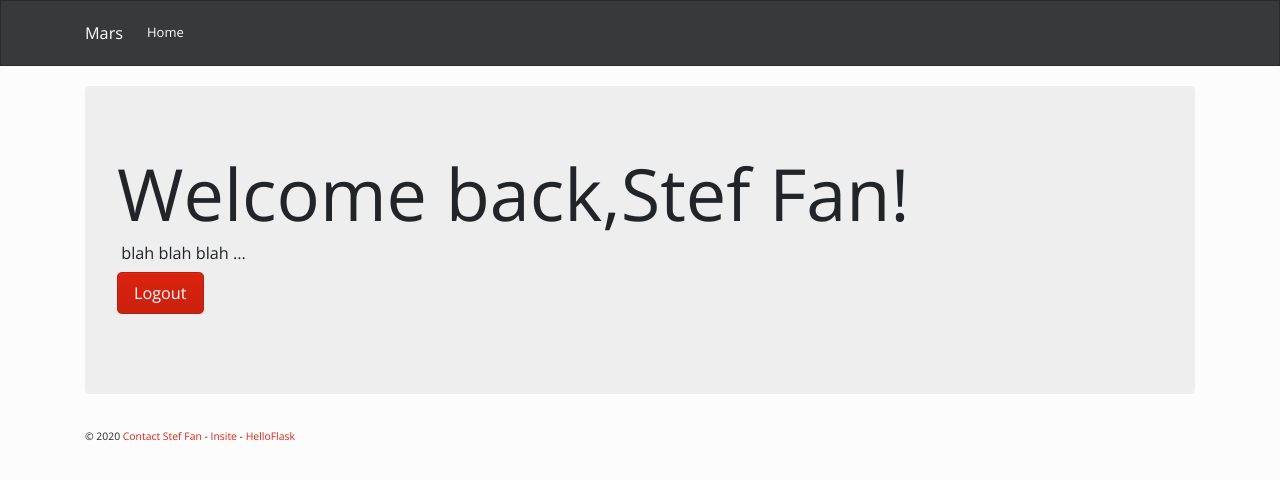
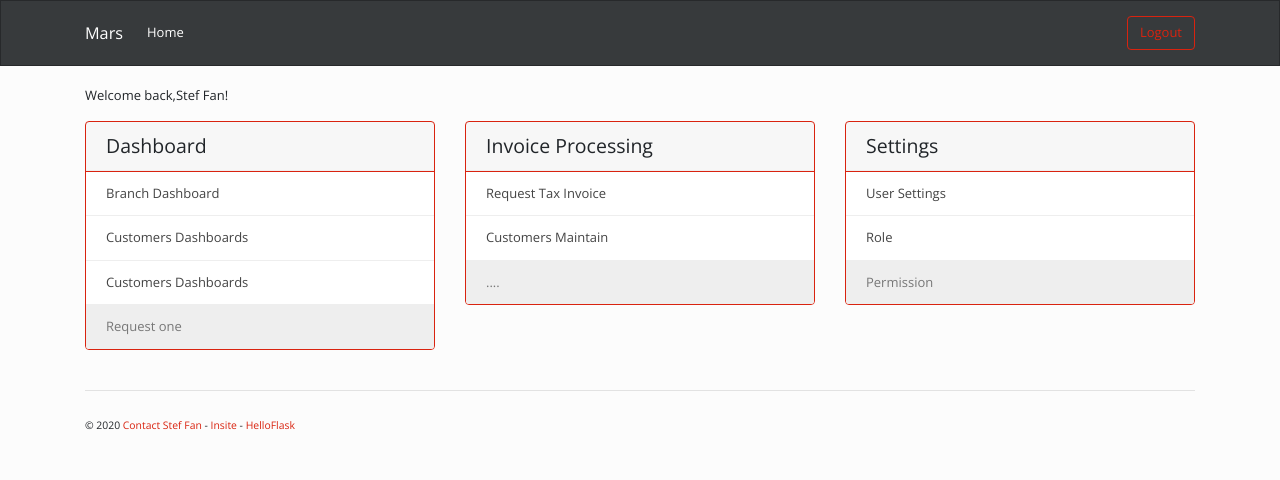
Before and after one commit to astoc-fan/mars, a Flask app: page / in a window 1280 px wide. Shown: the top 480 px of the page. Run offline with Flask 2, Linux system fonts and the light colour scheme; a user stored in the database is signed in; some libraries are stand-ins or nearby versions.

Commit message:
Update index cards

```diff
--- a/mars/templates/base.html
+++ b/mars/templates/base.html
@@ -24,10 +24,19 @@
                 <span class="navbar-toggler-icon"></span>
             </button>
             <div class="collapse navbar-collapse" id="navbarColor02">
-                <ul class="navbar-nav mr-auto">
+                <div class="navbar-nav mr-auto">
                     {{ render_nav_item('main.index', 'Home') }}
                     {#                    {{ render_nav_item('main.about', 'About') }}#}
-                </ul>
+                </div>
+                <div class="navbar-nav ml-auto">
+                    {% if current_user.is_authenticated %}
+                        <a class="btn btn-outline-primary" href="{{ url_for('auth.logout') }}">Logout</a>
+                    {% else %}
+                        <a class="btn btn-outline-primary" href="{{ url_for('auth.login') }}">Login</a>&nbsp;&nbsp;
+                        <a class="btn btn-primary" href="{{ url_for('auth.register') }}">Join Now</a>
+                    {% endif %}
+                </div>
+
             </div>
         </div>
     </nav>
@@ -43,6 +52,7 @@
     {% endfor %}
     {% block content %}{% endblock content %}
     {% block footer %}
+        <hr class="my-4">
         <footer>
             <p class="float-left">
                 <small> &copy; 2020 <a href="mailto:stef.fan@expeditrors.com" title="Written by Stef Fan">Contact Stef
@@ -51,19 +61,10 @@
                     <a href="http://helloflask.com" title="A HelloFlask project">HelloFlask</a>
                 </small>
             </p>
-            {#            <p class="float-right">#}
-            {#                <small>#}
-            {#                    {% if current_user.is_authenticated %}#}
-            {#                        <a href="{{ url_for('auth.logout', next=request.full_path) }}">Logout</a>#}
-            {#                    {% else %}#}
-            {#                        <a href="{{ url_for('auth.login', next=request.full_path) }}">Login</a>#}
-            {#                    {% endif %}#}
-            {#                </small>#}
-            {#            </p>#}
         </footer>
     {% endblock footer %}
 </main>
-
+<div id="toast"></div>
 {% block scripts %}
     <script type="text/javascript" src="{{ url_for('static', filename='js/jquery.min.js') }}"></script>
     <script type="text/javascript" src="{{ url_for('static', filename='js/popper.min.js') }}"></script>
--- a/mars/templates/main/index.html
+++ b/mars/templates/main/index.html
@@ -5,18 +5,68 @@
 
 {% block content %}
     {% if current_user.is_authenticated %}
-    <div class="jumbotron">
-            <h1 class="display-3">Welcome back,{{ current_user.name }}!</h1>
-            <h4 class="lead">&nbsp;blah blah blah ...</h4>
-            <a class="btn btn-primary btn-lg" href="{{ url_for('auth.logout') }}">Logout</a></p>
+
+        <p>Welcome back,{{ current_user.name }}!</p>
+
+        <div class="row">
+            <div class="col-lg-4">
+                <div class="card border-primary mb-3">
+                    <h4 class="card-header">Dashboard</h4>
+                    <div class="list-group list-group-flush">
+                        <a href="#" class="list-group-item list-group-item-action">
+                            Branch Dashboard
+                        </a>
+                        <a href="#" class="list-group-item list-group-item-action">
+                            Customers Dashboards
+                        </a>
+                        <a href="#" class="list-group-item list-group-item-action">
+                            Customers Dashboards
+                        </a>
+                        <a href="#" class="list-group-item list-group-item-action disabled">
+                            Request one
+                        </a>
+                    </div>
+                </div>
+            </div>
+            <div class="col-lg-4">
+                <div class="card border-primary mb-3">
+                    <h4 class="card-header">Invoice Processing</h4>
+                    <div class="list-group list-group-flush">
+                        <a href="#" class="list-group-item list-group-item-action">
+                            Request Tax Invoice
+                        </a>
+                        <a href="#" class="list-group-item list-group-item-action">
+                            Customers Maintain
+                        </a>
+                        <a href="#" class="list-group-item list-group-item-action disabled">
+                            ....
+                        </a>
+                    </div>
+                </div>
+            </div>
+            <div class="col-lg-4">
+                <div class="card border-primary mb-3">
+                    <h4 class="card-header">Settings</h4>
+                    <div class="list-group list-group-flush">
+                        <a href="#" class="list-group-item list-group-item-action">
+                            User Settings
+                        </a>
+                        <a href="#" class="list-group-item list-group-item-action">Role
+                        </a>
+                        <a href="#" class="list-group-item list-group-item-action disabled">Permission
+                        </a>
+                    </div>
+                </div>
+            </div>
         </div>
     {% else %}
         <div class="jumbotron">
             <h1 class="display-3">Hello Mars.</h1>
-            <h4 class="lead">&nbsp;blah blah blah ...</h4>
+            <h4 class="lead">&nbsp;Welcome landing, Please join us now!</h4>
             <p><a class="btn btn-primary btn-lg" href="{{ url_for('auth.register') }}">Join Now</a>
                 <a class="btn btn-primary btn-lg" href="{{ url_for('auth.login') }}">Login</a></p>
         </div>
 
     {% endif %}
+
 {% endblock %}
```
Lines whose indentation alone changed are shown as unchanged.
